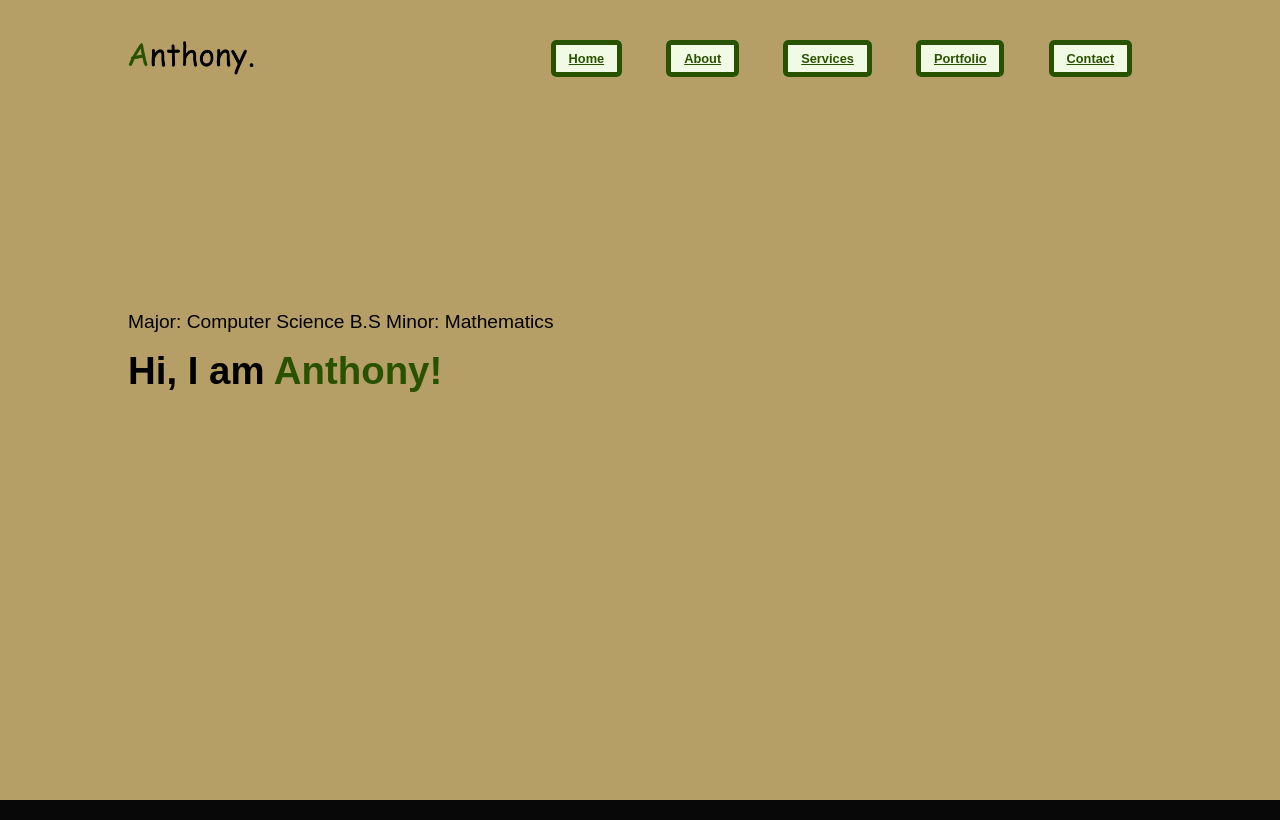
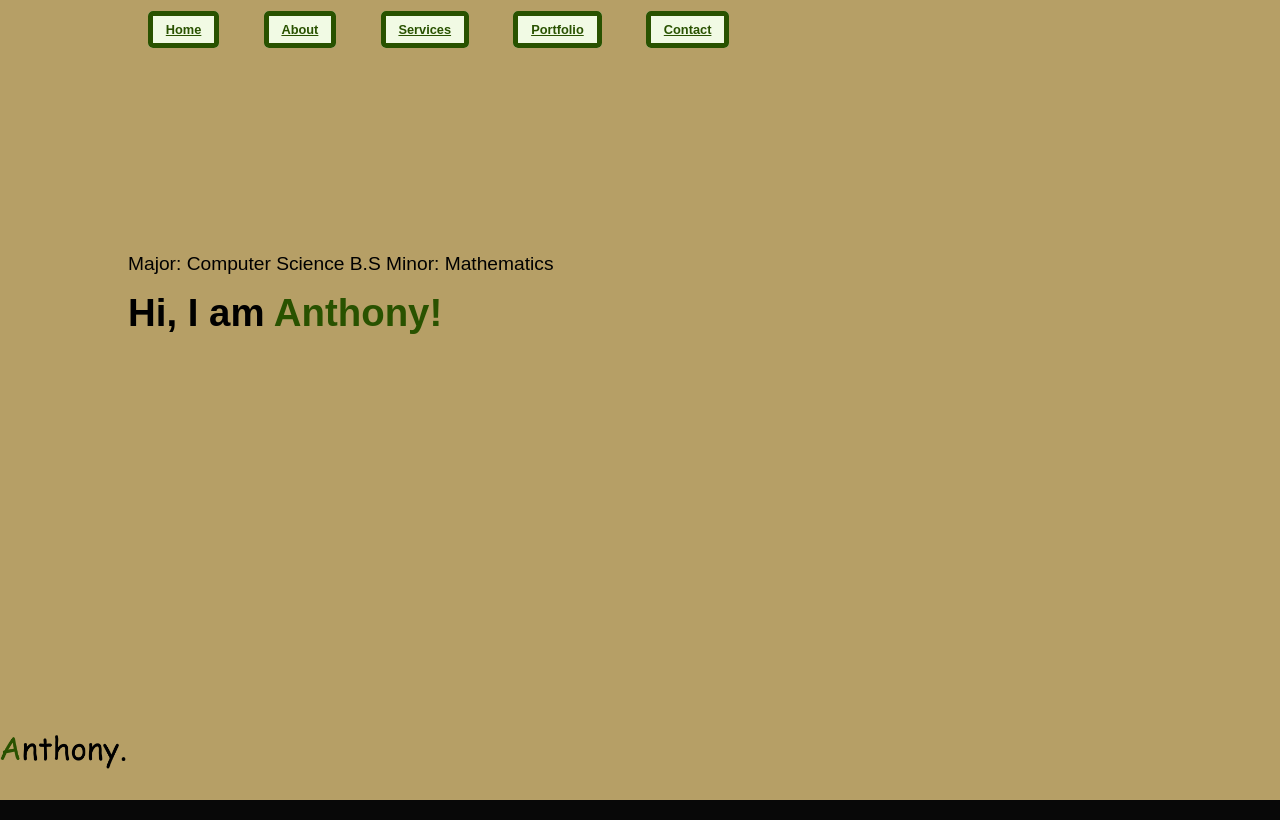
Before and after one commit to Antdominator/Website, a plain HTML site: page index.html in a window 1280 px wide. Drawn offline with Linux system fonts and the light colour scheme.

Commit message:
Second Commit

```diff
--- a/style.css
+++ b/style.css
@@ -50,8 +50,10 @@ nav {
 
 .logo {
     width: 10vw;
+    position: absolute;
     left: -100px;
     bottom: -100px;
+    opacity: 0;
     animation: slidesinDiagLeft 1s ease forwards;
     animation-delay: 0.5s;
 }
```
